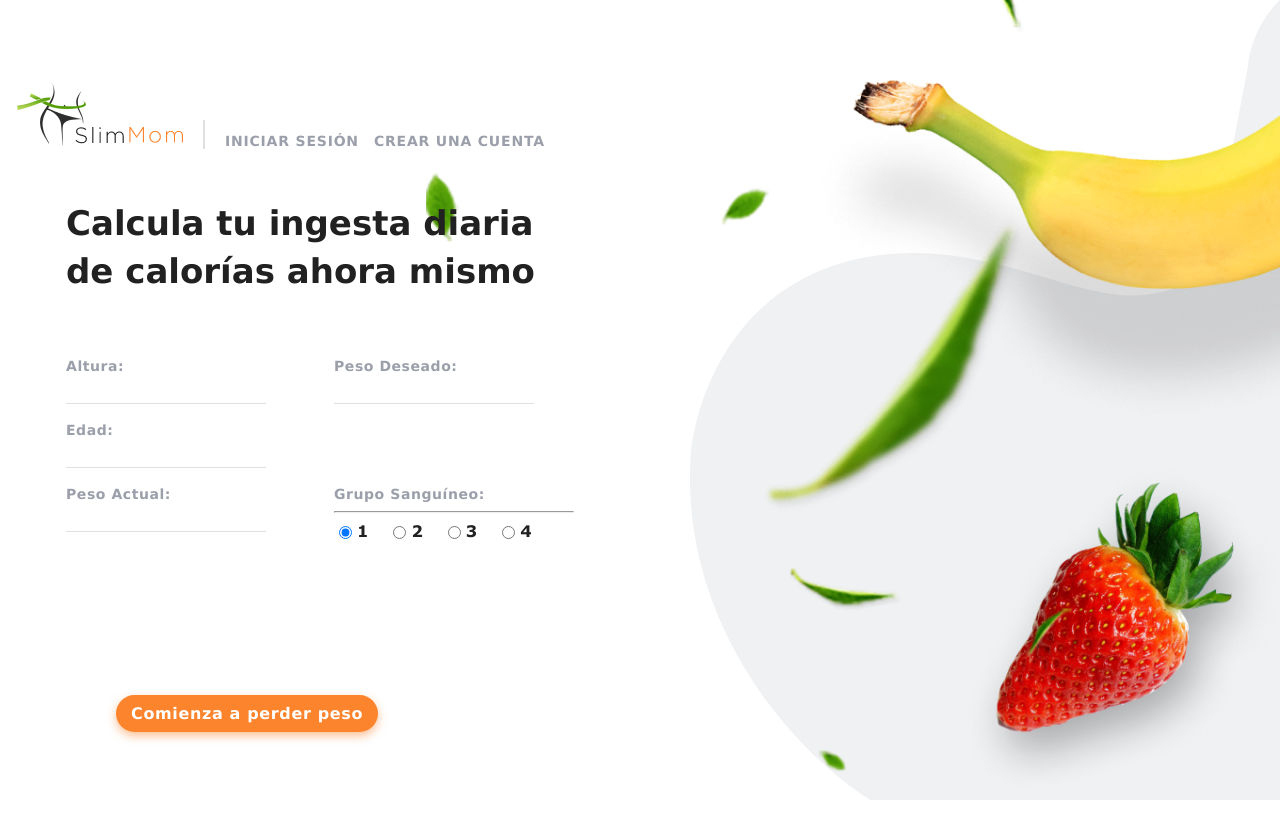
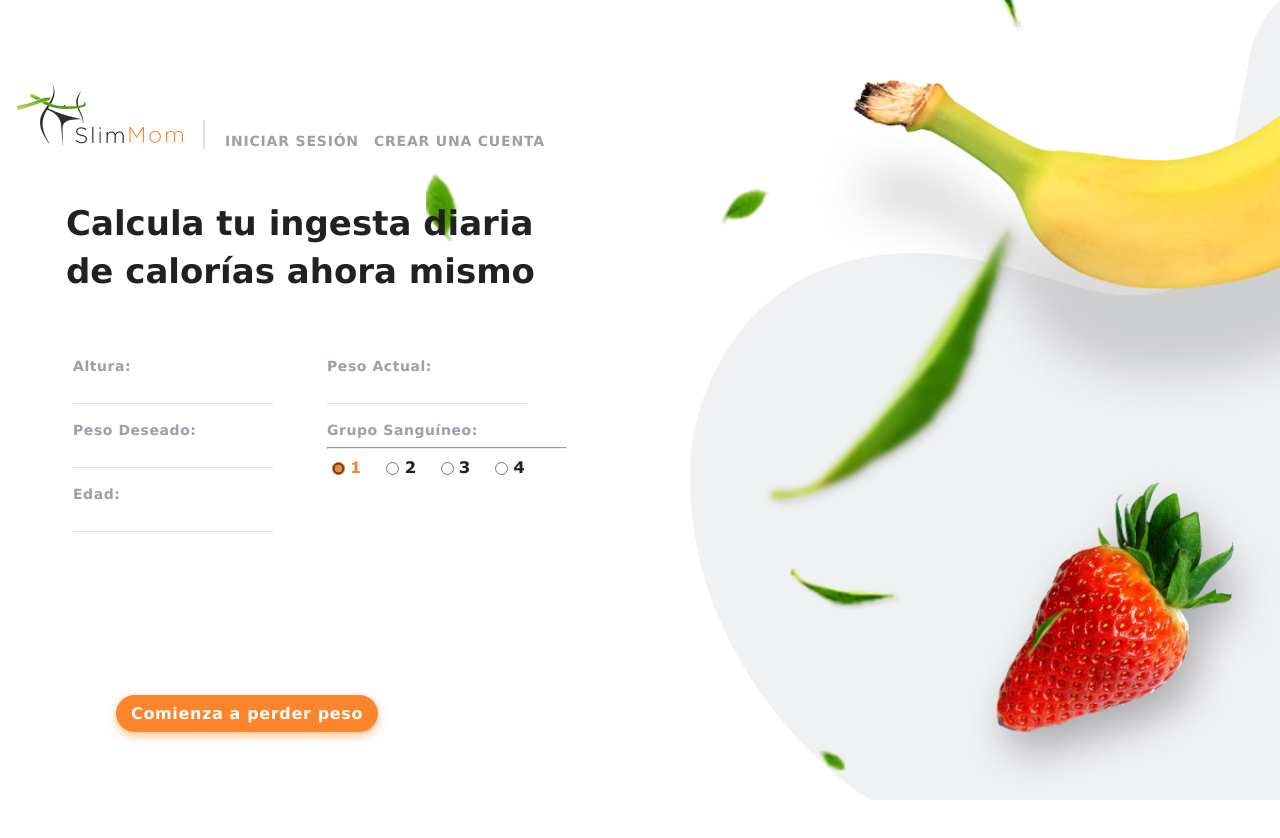
Before and after one commit to Pugli87/project-last_chance, a React (Create React App) app: page / in a window 1280 px wide. Shown: the top 838 px of the page. Built offline with nearby package versions, Linux system fonts and the light colour scheme.

Commit message:
adicionando reponsive pagina login y calculator

```diff
--- a/src/components/Modal/ModalContent/ModalContent.jsx
+++ b/src/components/Modal/ModalContent/ModalContent.jsx
@@ -1,7 +1,7 @@
 import React, { useState } from 'react';
 import Modal from '../Modal';
 import { Button } from 'components/Button/Button';
-import { BoxButton } from '../../DataForm/dataForm.styled';
+import { BoxButton } from '../../dataForm/dataForm.styled';
 import { Container } from '../Modal.styled';
 
 const ModalHome = () => {
--- a/src/components/RegistrationForm/RegistrationForm.styled.js
+++ b/src/components/RegistrationForm/RegistrationForm.styled.js
@@ -16,6 +16,8 @@ export const Title = styled.h2`
   margin 150px;
   color: #FC842D;
   margin: 60px 40px;
+    @media (max-width: 1024px) {
+    display: none;
 `;
 
 export const SubTitle = styled.h3`
--- a/src/components/dataForm/dataForm.jsx
+++ b/src/components/dataForm/dataForm.jsx
@@ -62,7 +62,6 @@ const DataForm = () => {
               required
             />
           </FormGroup>
-
           <FormGroup>
             <Label htmlFor="edad">Edad:</Label>
             <Input
@@ -74,9 +73,7 @@ const DataForm = () => {
               required
             />
           </FormGroup>
-        </Form>
 
-        <Form>
           <FormGroup>
             <Label htmlFor="pesoActual">Peso Actual:</Label>
             <Input
@@ -93,7 +90,10 @@ const DataForm = () => {
             <hr></hr>
             <RadioGroup>
               {[1, 2, 3, 4].map(grupo => (
-                <RadioLabel key={grupo}>
+                <RadioLabel
+                  key={grupo}
+                  isSelected={datos.grupoSanguineo === grupo.toString()}
+                >
                   <RadioInput
                     type="radio"
                     id={`grupoSanguineo${grupo}`}
--- a/src/components/dataForm/dataForm.styled.js
+++ b/src/components/dataForm/dataForm.styled.js
@@ -4,6 +4,9 @@ export const Container = styled.div`
   padding: 50px;
   width: 608px;
   align-items: left;
+  @media (max-width: 768px) {
+    width: auto;
+  }
 `;
 
 export const Title = styled.h2`
@@ -14,6 +17,10 @@ export const Title = styled.h2`
   letter-spacing: 0em;
   text-align: left;
   margin-bottom: 60px;
+  @media (max-width: 768px) {
+    font-size: 18px;
+    line-height: 25px;
+  }
 `;
 
 export const FormGroup = styled.div`
@@ -49,23 +56,29 @@ export const RadioLabel = styled.label`
   display: flex;
   align-items: center;
   margin-right: 10px;
+  color: ${({ isSelected }) => (isSelected ? '#fc842d' : 'inherit')} !important;
 `;
 
 export const RadioInput = styled.input`
   margin-right: 5px;
-  &: active {
-    color: #fc842d;
-    background-color: #fc842d;
-  }
+  accent-color: #fc842d;
 `;
 
 export const Form = styled.div`
+  height: 200px;
   display: flex;
-  flex-direction: row;
-  justify-content: space-between;
+  flex-direction: column;
+  justify-content: flex-start;
   flex-wrap: wrap;
+  align-items: center;
+  @media (max-width: 768px) {
+    height: 400px;
+  }
 `;
 export const BoxButton = styled.div`
   margin: auto;
   margin-top: 40px;
+  @media (max-width: 768px) {
+    margin-top: 0px;
+  }
 `;
--- a/src/components/pages/Calculator/Calculator.jsx
+++ b/src/components/pages/Calculator/Calculator.jsx
@@ -1,5 +1,5 @@
 import { Container } from './calculator.styled';
-import DataForm from '../../DataForm/DataForm';
+import DataForm from '../../dataForm/dataForm';
 import { Button } from 'components/Button/Button';
 
 const Calculator = () => {
--- a/src/components/pages/Home/Home.jsx
+++ b/src/components/pages/Home/Home.jsx
@@ -1,5 +1,5 @@
 import React from 'react';
-import DataForm from '../../DataForm/DataForm';
+import DataForm from '../../dataForm/dataForm';
 import ModalHome from '../../Modal/ModalContent/ModalContent';
 
 function Home() {
--- a/src/router/App.jsx
+++ b/src/router/App.jsx
@@ -1,6 +1,6 @@
 import { BrowserRouter } from 'react-router-dom';
 import AppRouter from './AppRouter';
-import GeneralLayout from '../components/Layout/GeneralLayout';
+import GeneralLayout from '../components/layout/GeneralLayout';
 
 const App = () => {
   return (
```
